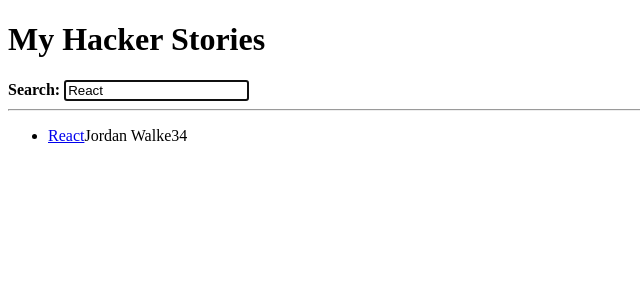
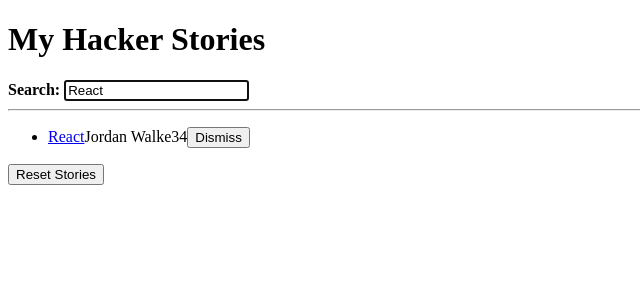
Before and after one commit to rianrainey/hacker-stories, a React (Vite) app: page / in a window 1280 px wide. Shown: the top 300 px of the page, without its empty margins (0-640 px from the left). Built offline with nearby package versions, Linux system fonts and the light colour scheme.

Commit message:
Inline handlers complete

```diff
--- a/src/App.tsx
+++ b/src/App.tsx
@@ -48,13 +48,7 @@ const useStorageState = (key:string, initialState:string) => {
   return [value, setValue] as const;
 }
 const App = () => {
-
-  const [searchTerm, setSearchTerm] = useStorageState('search', 'React');
-
-  const handleSearch = (event:React.ChangeEvent<HTMLInputElement>) => {
-    setSearchTerm(event.target.value);
-  }
-  const stories = [
+  const initialStories = [
     {
       title: 'React',
       url: 'https://reactjs.org/',
@@ -72,9 +66,27 @@ const App = () => {
       objectID: 1,
     },
   ];
+  const [searchTerm, setSearchTerm] = useStorageState('search', 'React');
+  const [stories, setStories] = React.useState(initialStories)
+
+  const handleSearch = (event:React.ChangeEvent<HTMLInputElement>) => {
+    setSearchTerm(event.target.value);
+  }
   const searchedStories = stories.filter(function(story) {
     return story.title.toLowerCase().includes(searchTerm.toLowerCase());
   });
+
+  const handleRemoveStory = (item: Story) => {
+    const newStories = stories.filter(
+      (story) => item.objectID !== story.objectID
+    );
+    setStories(newStories);
+  }
+
+  const resetStories = () => {
+    setStories(initialStories);
+  }
+
   return (
     <div>
       <h1>My Hacker Stories</h1>
@@ -87,7 +99,8 @@ const App = () => {
         <strong>Search: </strong>
       </InputWithLabel>
       <hr />
-      <List list={searchedStories}/>
+      <List list={searchedStories} onRemoveItem={handleRemoveStory}/>
+      <button type='button' onClick={resetStories}>Reset Stories</button>
     </div>
   );
 }
@@ -131,21 +144,31 @@ const InputWithLabel = ({
 
 type ListProps = {
   list: Story[];
+  onRemoveItem: (item: Story) => void;
 }
 
-const List = ({list}:ListProps) => (
+const List = ({list, onRemoveItem}:ListProps) => (
   <ul>
     {list.map((item) => (
-      <Item key={item.objectID} item={item} />
+      <Item
+        key={item.objectID}
+        item={item}
+        onRemoveItem={onRemoveItem}
+      />
     ))}
   </ul>
 );
 
 type ItemProps = {
-  item: Story
+  item: Story;
+  onRemoveItem: (item: Story) => void;
 }
 
-const Item = ({item}:ItemProps) => (
+const Item = ({item, onRemoveItem}:ItemProps) => {
+  const handleRemoveItem = () => {
+    onRemoveItem(item);
+  }
+  return (
     <li>
       <span>
         <a href={item.url}>{item.title}</a>
@@ -153,7 +176,9 @@ const Item = ({item}:ItemProps) => (
       <span>{item.author}</span>
       <span>{item.num_comments}</span>
       <span>{item.points}</span>
+      <button type='button' onClick={handleRemoveItem}>Dismiss</button>
     </li>
   );
+}
 
 export default App
```
Lines whose indentation alone changed are shown as unchanged.
